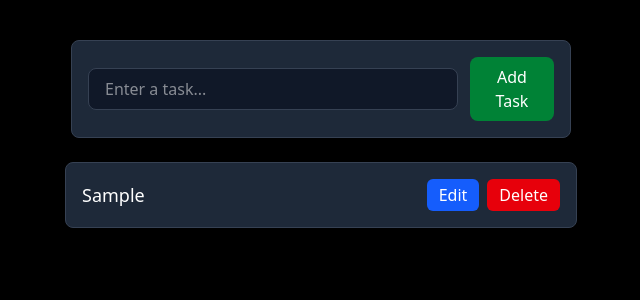
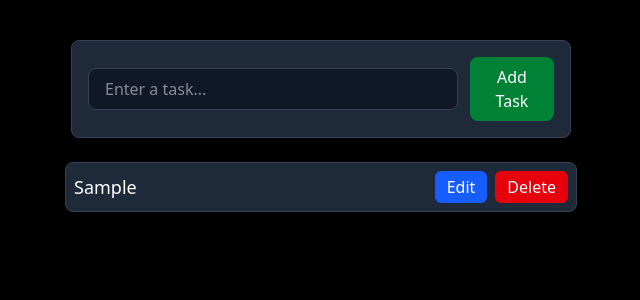
Before and after one commit to izazahamedmallick/Todo-App, a React (Vite) app: page / in a window 1280 px wide. Both pictures are taken after typing "Sample" into the empty fields and a click on the button "Add Task". Shown: the top 300 px of the page, without its empty margins (319-959 px from the left). Built offline with nearby package versions, Linux system fonts and the light colour scheme.

Commit message:
Updated TaskList component

```diff
--- a/src/Components/TaskList.tsx
+++ b/src/Components/TaskList.tsx
@@ -32,7 +32,7 @@ const TaskList: React.FC<ITaskListProps> = ({ tasks, onDelete, onUpdate }) => {
                 {tasks.map((task) => (
                     <li
                         key={task.id}
-                        className="flex justify-between items-center p-4 bg-gray-800 rounded-lg shadow-md border border-gray-700 transition-transform transform"
+                        className="flex justify-between items-center p-2 bg-gray-800 rounded-lg shadow-md border border-gray-700 transition-transform transform"
                     >
                         {editingId === task.id ? (
                             <form
```
